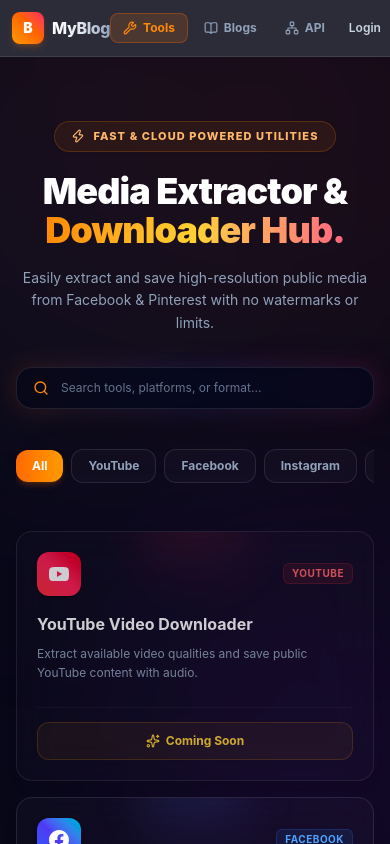
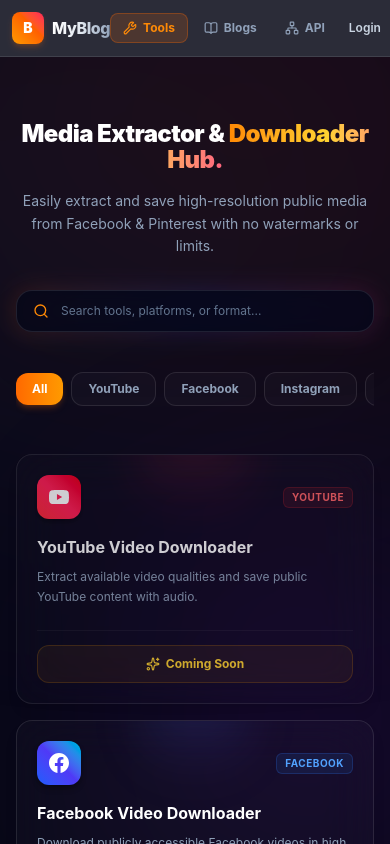
Before and after one commit to dc1576457/MyBlogs, a React (Vite) app in the folder frontend/: page / in a window 390 px wide. Shown: the top 844 px of the page. Built offline with nearby package versions, Linux system fonts and the light colour scheme; no server answers.

Commit message:
Refactor header section in Tools.jsx
Removed the Fast & Cloud Powered Utilities section and adjusted the heading size.

```diff
--- a/frontend/src/pages/tools/Tools.jsx
+++ b/frontend/src/pages/tools/Tools.jsx
@@ -600,12 +600,8 @@
 
       {/* Hero Header */}
       <header className="relative z-10 mx-auto max-w-7xl px-4 pt-16 pb-10 sm:px-6 lg:pt-20 text-center">
-        <div className="inline-flex items-center gap-2 rounded-full border border-orange-400/20 bg-orange-400/[0.08] px-4 py-1.5 text-[11px] font-extrabold uppercase tracking-widest text-orange-300 backdrop-blur-xl mb-5 shadow-sm">
-          <Zap className="h-3.5 w-3.5" />
-          Fast & Cloud Powered Utilities
-        </div>
 
-        <h1 className="text-4xl font-black tracking-tight text-white sm:text-6xl lg:text-7xl leading-[1.1]">
+        <h1 className="text-2xl font-black tracking-tight text-white sm:text-6xl lg:text-7xl leading-[1.1]">
           Media Extractor &{" "}
           <span className="bg-gradient-to-r from-orange-400 via-amber-300 to-rose-400 bg-clip-text text-transparent">
             Downloader Hub.
```
